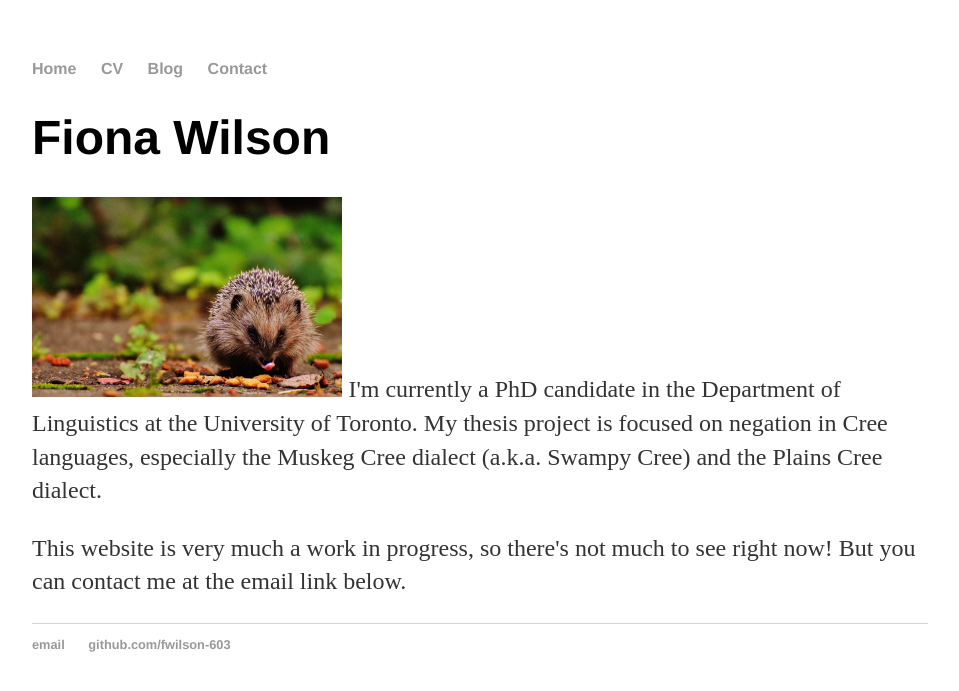
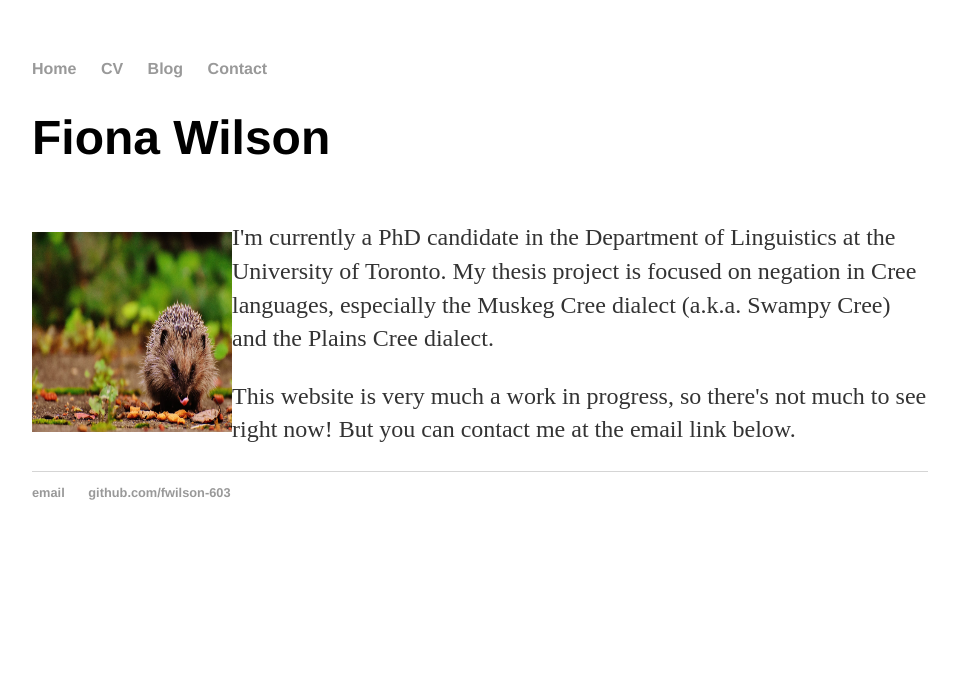
Before and after one commit to fwilson-603/fwilson-603.github.io, a Jekyll site: the page built from index.html, in a window 1280 px wide. Shown: the top 691 px of the page, without its empty margins (160-1119 px from the left). Built offline with Jekyll 4.4.1, drawn with Linux system fonts in a browser that asks for light colours.

Commit message:
Update index.html

```diff
--- a/index.html
+++ b/index.html
@@ -2,8 +2,9 @@
 layout: default
 title: Fiona Wilson
 ---
-<div class="blurb">
-	<p><img alt="A Hedgehog" src="assets/hedgehog.jpeg" alt="Hedgehog" style="float:left,width:200px;height:200px"> I'm currently a PhD candidate in the Department of Linguistics at the University of Toronto. My thesis project is focused on negation in Cree
+<div class="flex-container">
+	<div><img alt="A Hedgehog" src="assets/hedgehog.jpeg" style="width:200px;height:200px"></div>
+	<div><p>I'm currently a PhD candidate in the Department of Linguistics at the University of Toronto. My thesis project is focused on negation in Cree
 		languages, especially the Muskeg Cree dialect (a.k.a. Swampy Cree) and the Plains Cree dialect.</p>
-	<p>This website is very much a work in progress, so there's not much to see right now! But you can contact me at the email link below.</p>
-</div><!-- /.blurb -->
+	<p>This website is very much a work in progress, so there's not much to see right now! But you can contact me at the email link below.</p></div>
+</div><!-- /.flex-container -->
```
